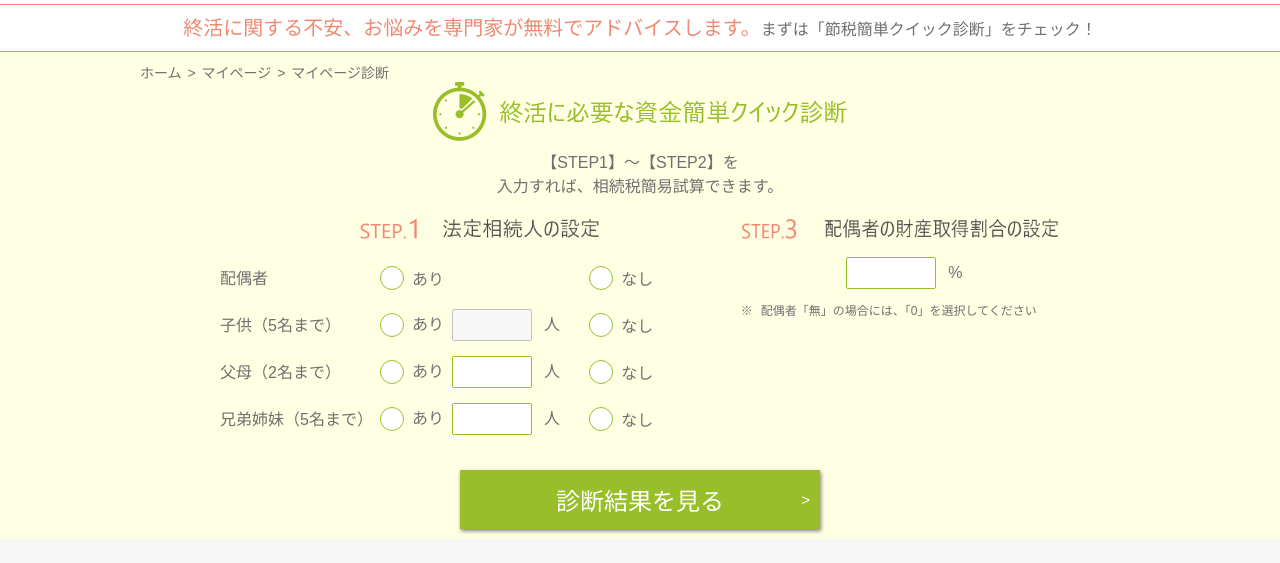
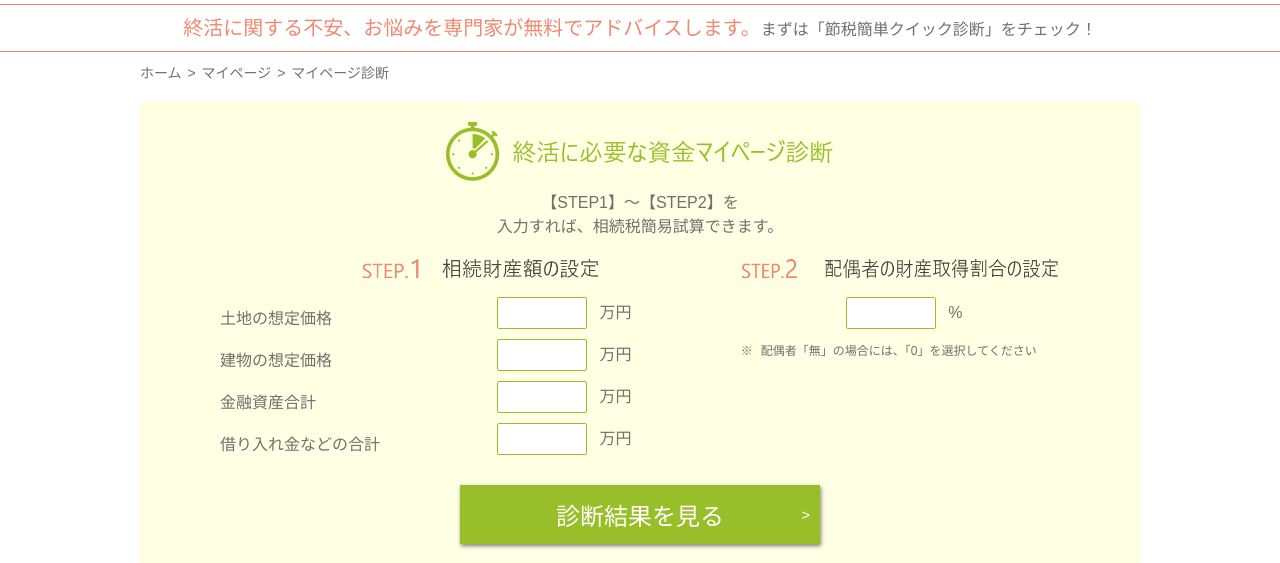
Before and after one commit to s-t-00/hanamaru_before, a website: page src/html/mypage/diagnosis.html in a window 1280 px wide. Shown: the part 102-665 px from the top of the page. Drawn offline with nearby package versions, Linux system fonts and the light colour scheme; files that its build step writes are made by us from their sources.

Commit message:
[マイページ] マイページ診断

```diff
--- a/src/html/mypage/diagnosis.html
+++ b/src/html/mypage/diagnosis.html
@@ -1,6 +1,6 @@
 {% extends 'layout.html' %}
 {% set page = {
-    "css": ["index"],
+    "css": ["mypage"],
     "title": "マイページ診断 | "
 } %}
 {% set breadcrumb_list = [
@@ -17,77 +17,58 @@
 ] %}
 {% block content %}
 
-<section class="box-wrapper top-section01 my-diag-section01">
+<section class="box-wrapper my-diag-section01">
   <div class="box-inner">
   {% include '_breadcrumb.html' %}
 
-    <div class="top-sec01-title">
+  </div>
+  <div class="box-inner mypage-diagnosis-inner">
+    <div class="diagnosis-top-title">
       <h2>
-        <img src="/images/top/sec01-title01.png" alt="終活に必要な資金簡単クイック診断" class="sp-none">
-        <img src="/images/top/sec01-title01-sp.png" alt="終活に必要な資金簡単クイック診断" class="pc-none">
+        <img src="/images/mypage/diagnosis-title00.png" alt="終活に必要な資金マイページ診断" class="sp-none">
+        <img src="/images/mypage/diagnosis-title00-sp.png" alt="終活に必要な資金マイページ診断" class="pc-none">
       </h2>
       <p>【STEP1】～【STEP2】を<br>入力すれば、相続税簡易試算できます。</p>
     </div>
-    <div class="top-sec01-form">
+    <div class="diagnosis-form">
       <form action="#" method="POST" id="diagnosis">
         <div class="form-field-wrapper">
-          <p class="top-sec01-form-title"><img src="/images/top/sec01-title02-01.png" alt="Step.1 法定相続人の設定"></p>
+          <p class="diagnosis-title"><img src="/images/mypage/diagnosis-title01.png" alt="Step.1 相続財産額の設定"></p>
           <div class="form-field">
-            <div class="form-field-label">配偶者</div>
-            <div class="form-field-content">
-              <div class="form-control form-control-radio">
-                <label><input type="radio" name="spouse"><span></span>あり</label>
-              </div>
-              <div class="form-control form-control-radio">
-                <label><input type="radio" name="spouse"><span></span>なし</label>
+            <div class="form-field-label">土地の想定価格</div>
+            <div class="form-field">
+              <div class="form-control form-control-text">
+                <input type="number" name="land_price" min="0" max="999999"><span class="form-control-unit">万円</span>
               </div>
             </div>
           </div>
           <div class="form-field">
-            <div class="form-field-label">子供<span>（5名まで）</span></div>
-            <div class="form-field-content">
-              <div class="form-control form-control-radio">
-              <label><input type="radio" name="children" id="children-yes"><span></span>あり<input type="number" name="children-num" id="children-num" min="1" max="5" class="js-clickable" disabled=""><span class="form-control-unit">人</span>
-</label>
-              </div>
-              <div class="form-control form-control-radio">
-                <label>
-                  <input type="radio" name="children" id="children-none"><span></span>なし
-                </label>
+            <div class="form-field-label">建物の想定価格</div>
+            <div class="form-field">
+              <div class="form-control form-control-text">
+                <input type="number" name="building_price" min="0" max="999999"><span class="form-control-unit">万円</span>
               </div>
             </div>
           </div>
           <div class="form-field">
-            <div class="form-field-label">父母<span>（2名まで）</span>
-            </div>
-            <div class="form-field-content">
-              <div class="form-control form-control-radio">
-                <label><input type="radio" name="parents" id="parents-yes"><span></span>あり<input type="number" name="parents-num" id="parents-num" min="1" max="2" class="js-clickable"><span class="form-control-unit">人</span></label>
-              </div>
-              <div class="form-control form-control-radio">
-                <label>
-                  <input type="radio" name="parents" id="parents-none"><span></span>なし
-                </label>
+            <div class="form-field-label">金融資産合計</div>
+            <div class="form-field">
+              <div class="form-control form-control-text">
+                <input type="number" name="financial_price" min="0" max="999999"><span class="form-control-unit">万円</span>
               </div>
             </div>
           </div>
           <div class="form-field">
-            <div class="form-field-label">兄弟姉妹<span>（5名まで）</span></div>
-            <div class="form-field-content">
-              <div class="form-control form-control-radio">
-                <label><input type="radio" name="brother" id="brother-yes"><span></span>あり<input type="number" name="brother-num" id="brother-num" min="1" max="5" class="js-clickable"><span class="form-control-unit">人</span></label>
-              </div>
-              <div class="form-control form-control-radio">
-                <label>
-                  <input type="radio" name="brother" id="brother-none"><span></span>なし
-                </label>
+            <div class="form-field-label">借り入れ金などの合計</div>
+            <div class="form-field">
+              <div class="form-control form-control-text">
+                <input type="number" name="loan_price" min="0" max="999999"><span class="form-control-unit">万円</span>
               </div>
             </div>
           </div>
         </div>
-
         <div class="form-field-wrapper">
-          <p class="top-sec01-form-title"><img src="/images/top/sec01-title02-03.png" alt="Step.2 配偶者の財産取得割合の設定"></p>
+          <p class="diagnosis-title"><img src="/images/mypage/diagnosis-title02.png" alt="Step.2 配偶者の財産取得割合の設定"></p>
           <div class="form-field form-field-single">
             <div class="form-control form-control-text">
               <input type="number" min="0" max="100"><span class="form-control-unit">%</span>
--- a/src/sass/mypage.scss
+++ b/src/sass/mypage.scss
@@ -359,6 +359,55 @@
       margin: 40px 0;
     }
   }
+
+  // マイページ診断
+  .my-diag-section01 {
+    .mypage-diagnosis-inner {
+      background-color: $color-cream;
+      padding: 20px 0;
+      margin: -40px auto 40px;
+    }
+    h2 img.pc-none {
+      width: 55%;
+      margin: 0 auto 1rem;
+    }
+    .diagnosis-top-title {
+      text-align: center;
+    }
+    p.diagnosis-title {
+      margin: .75rem 0;
+      text-align: center;
+      img {
+        height: 36px;
+      }
+    }
+    .form-field {
+      .form-field-label {
+        text-align: left;
+        display: block;
+      }
+      .form-field-content {
+        display: block;
+      }
+    }
+    .form-control-text {
+      input {
+        width: 80%;
+      }
+      .form-control-unit {
+        width: 2em;
+        display: inline-block;
+        text-align: right;
+      }
+    }
+    .form-control-button {
+      button {
+        width: 90%;
+        box-shadow: 1px 2px 4px gray;
+        margin: 20px auto;
+      }
+    }
+  }
 }
 
 @include desktop {
@@ -499,4 +548,54 @@
       }
     }
   }
+
+  // マイページ診断
+  .my-diag-section01 {
+    h2 img.sp-none {
+      height: 59px;
+      margin: 0 auto .5rem;
+    }
+    .diagnosis-form {
+      width: 84%;
+      margin:0 auto;
+    }
+    .form-field-wrapper {
+      width: 38%;
+      display: block;
+      float: left;
+      &:first-of-type {
+        width: 62%;
+      }
+      &::after {
+        @include clearfix;
+      }
+    }
+    .form-field {
+      margin: 5px 0;
+      .form-field-label {
+        width: 160px;
+        float: left;
+      }
+    }
+    .form-control-text {
+      text-align: center;
+      input {
+        width: 90px;
+      }
+      .form-control-unit {
+        display: inline;
+      }
+    }
+    .form-field-footer {
+      padding: 20px 0;
+      clear: both;
+      .form-control-button {
+        input[type=submit], button {
+          width: 360px;
+          padding: .5em 0;
+          margin: 0 auto;
+        }
+      }
+    }
+  }
 }
```
Also changed, not shown: src/images/mypage/diagnosis-title00-sp.png (added), src/images/mypage/diagnosis-title00.png (added), src/images/mypage/diagnosis-title01.png (added), src/images/mypage/diagnosis-title02.png (added).
